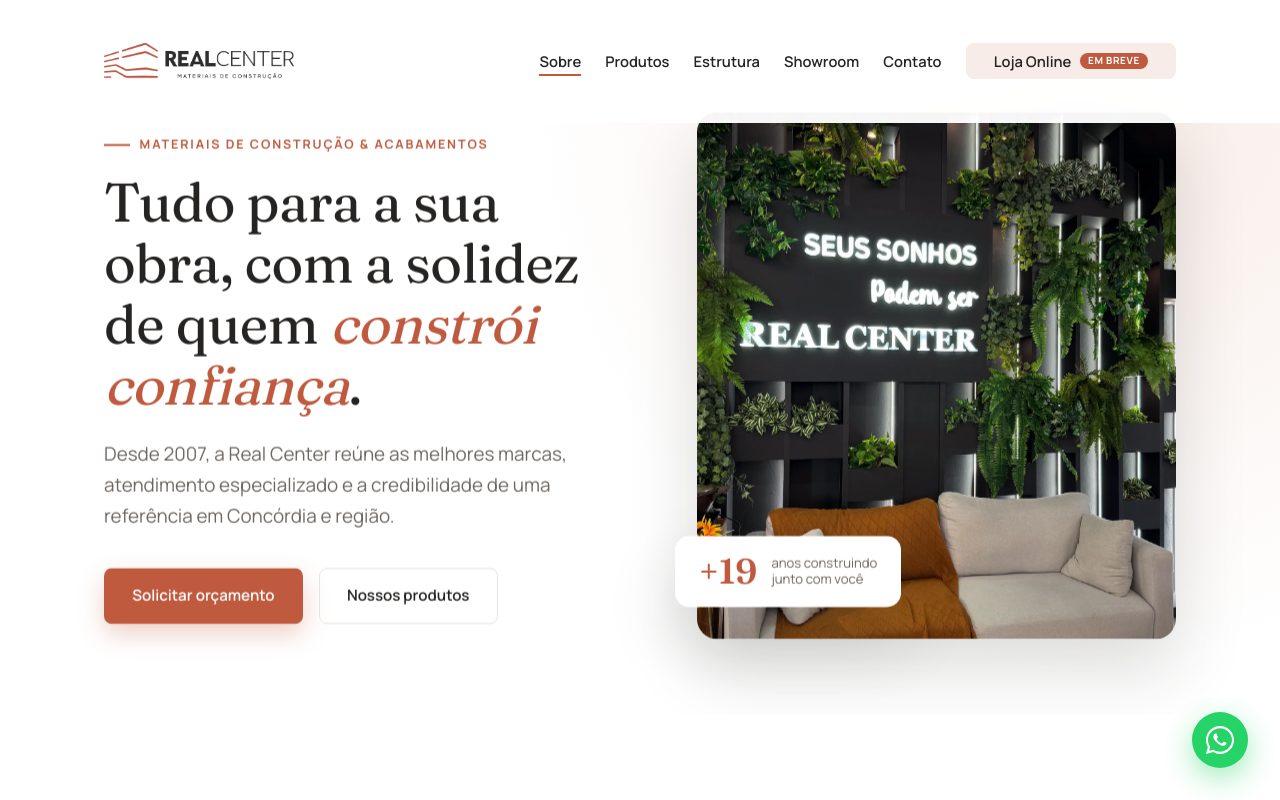
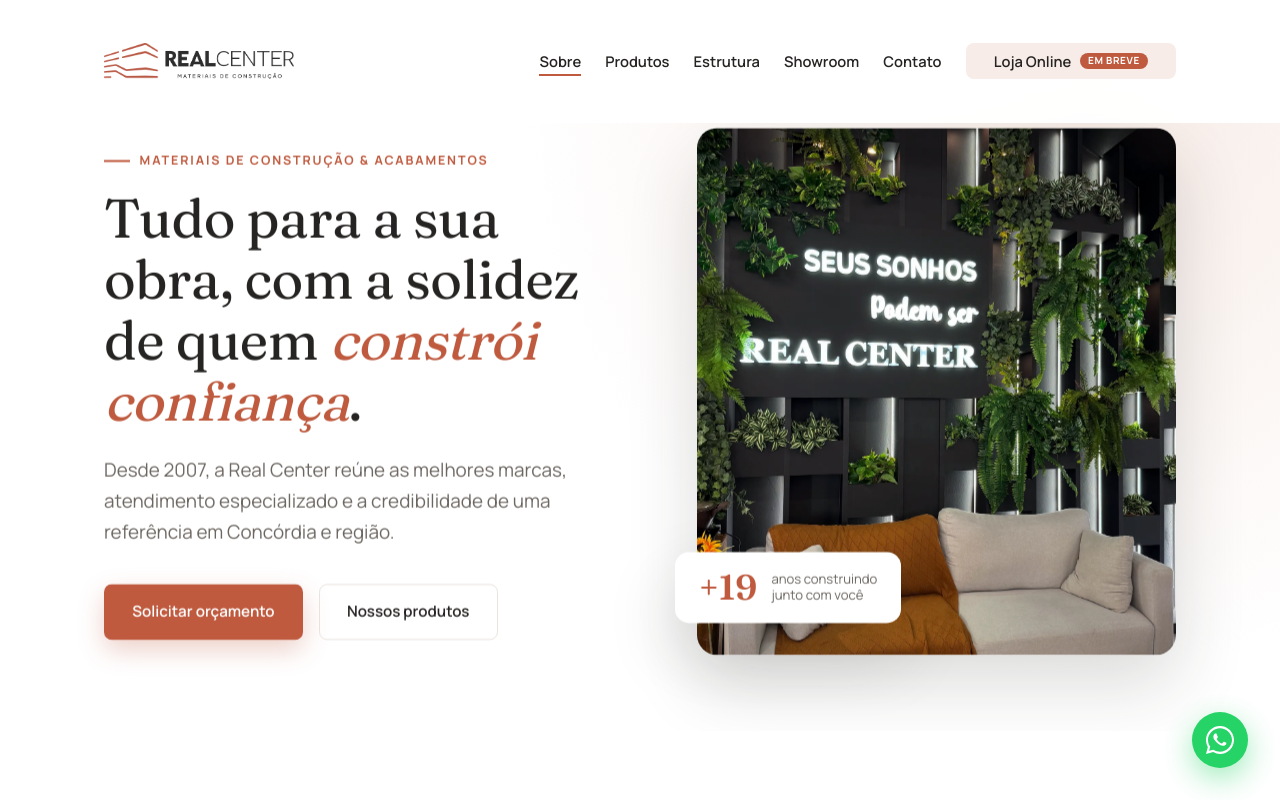
Before and after one commit to LuisBergozza/Realcenterconcordia, a Next.js app: page / in a window 1280 px wide. Shown: the top 800 px of the page. Built offline with nearby package versions, Linux system fonts and the light colour scheme.

Commit message:
Update globals.css

```diff
--- a/app/globals.css
+++ b/app/globals.css
@@ -643,7 +643,7 @@
    ============================================================ */
 .hero {
   position: relative;
-  padding-top: clamp(7rem, 10vh, 9rem);
+  padding-top: clamp(8rem, 10vh, 9rem);
   background:
     radial-gradient(circle at 85% 15%, var(--color-accent-soft), transparent 45%),
     var(--color-surface);
```
